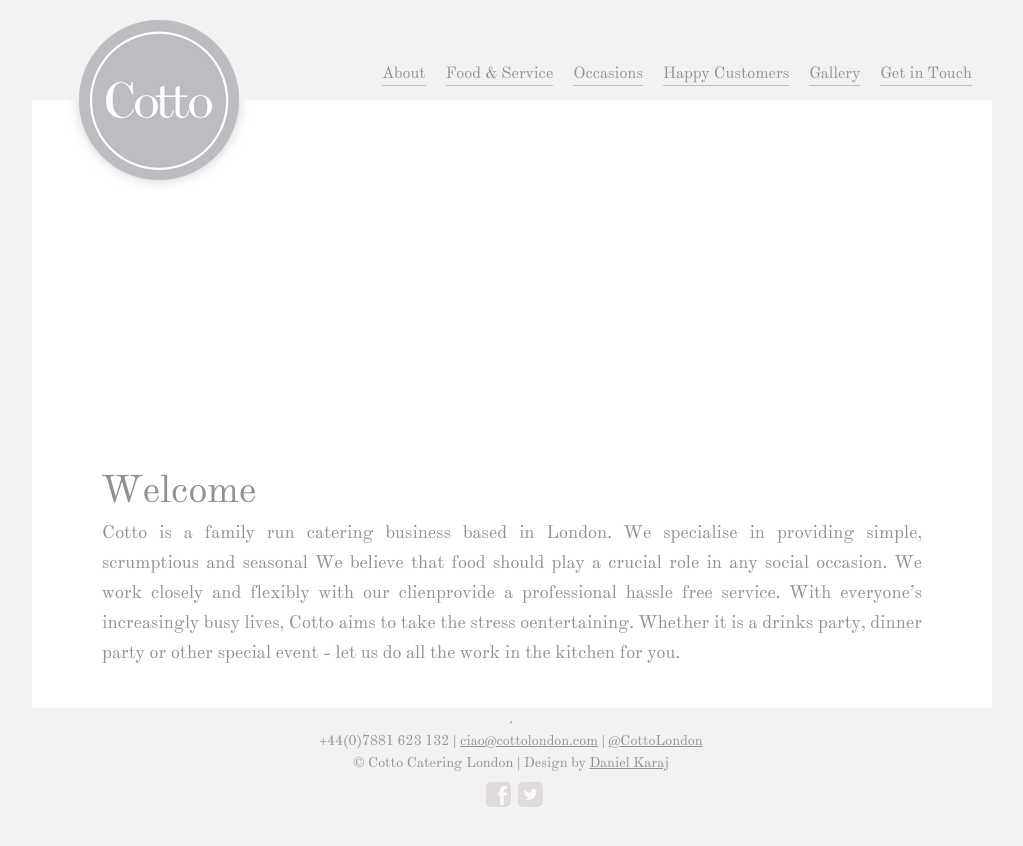
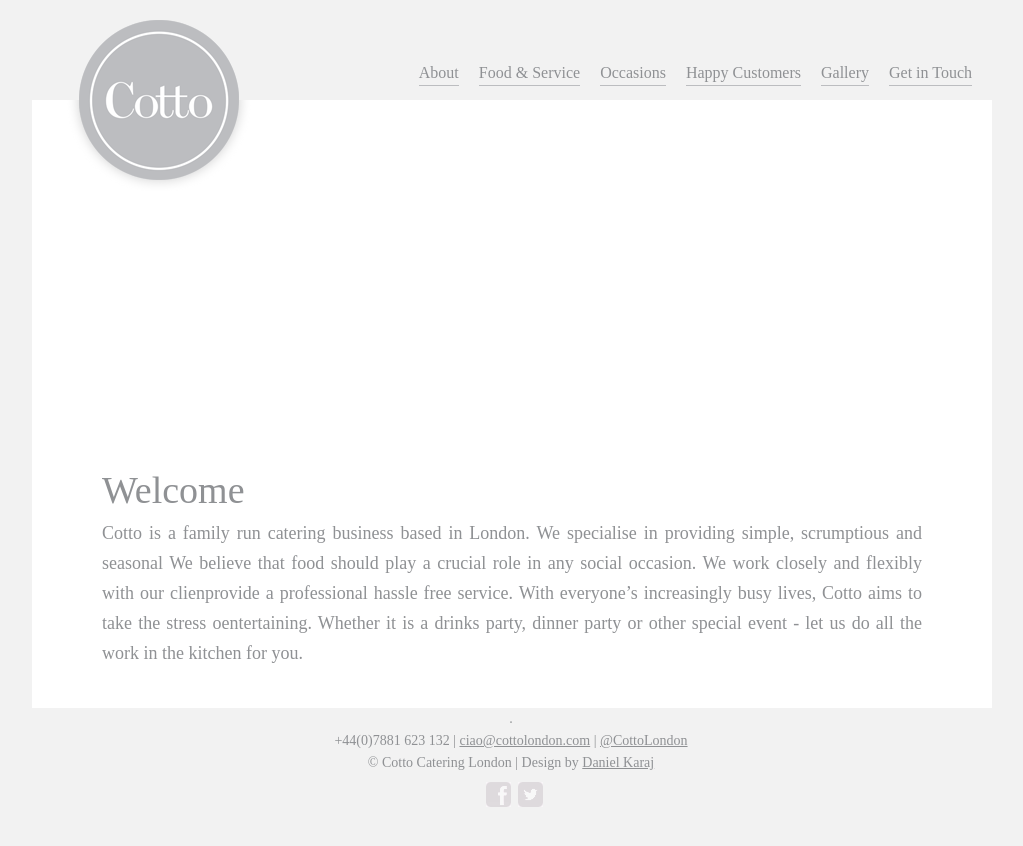
Before and after one commit to dnkrj/cotto, a Jekyll site: the page built from index.html, in a window 1280 px wide. Shown: the top 846 px of the page, without its empty margins (128-1151 px from the left). Built offline with Jekyll 4.4.1, drawn with Linux system fonts in a browser that asks for light colours; some web fonts are replaced.

Commit message:
Fix fonts?

```diff
--- a/css/main.css
+++ b/css/main.css
@@ -4,11 +4,11 @@
 
 @font-face {
     font-family: 'TheanoModernRegular';
-    src: url('/font/TheanoModern-Regular-webfont.eot');
-    src: url('/font/TheanoModern-Regular-webfont.eot?#iefix') format('embedded-opentype'),
-         url('/font/TheanoModern-Regular-webfont.woff') format('woff'),
-         url('/font/TheanoModern-Regular-webfont.ttf') format('truetype'),
-         url('/font/TheanoModern-Regular-webfont.svg#TheanoModernRegular') format('svg');
+    src: url('{{ "/font/TheanoModern-Regular-webfont.eot" | relative_url }}');
+    src: url('{{ "/font/TheanoModern-Regular-webfont.eot?#iefix" | relative_url }}') format('embedded-opentype'),
+         url('{{ "/font/TheanoModern-Regular-webfont.woff" | relative_url }}') format('woff'),
+         url('{{ "/font/TheanoModern-Regular-webfont.ttf" | relative_url }}') format('truetype'),
+         url('{{ "/font/TheanoModern-Regular-webfont.svg#TheanoModernRegular" | relative_url }}') format('svg');
     font-weight: normal;
     font-style: normal;
 }
```
